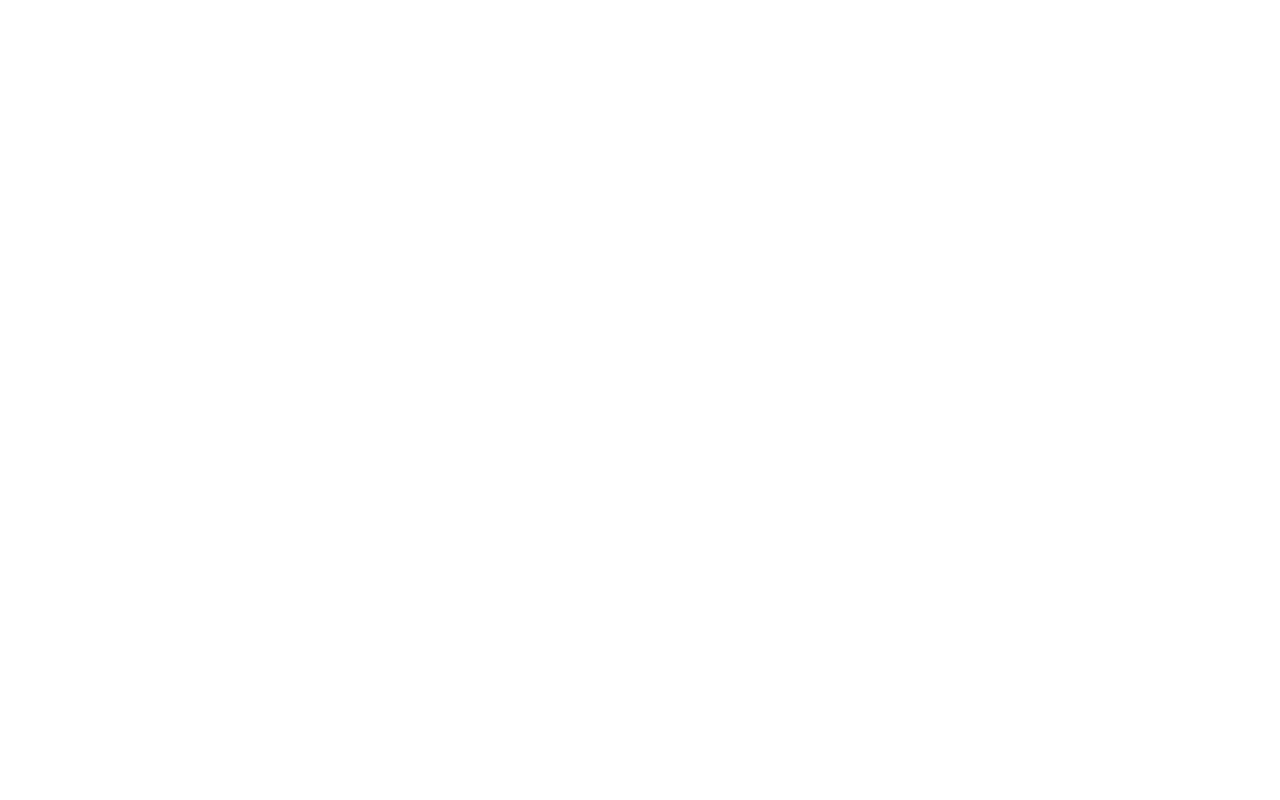
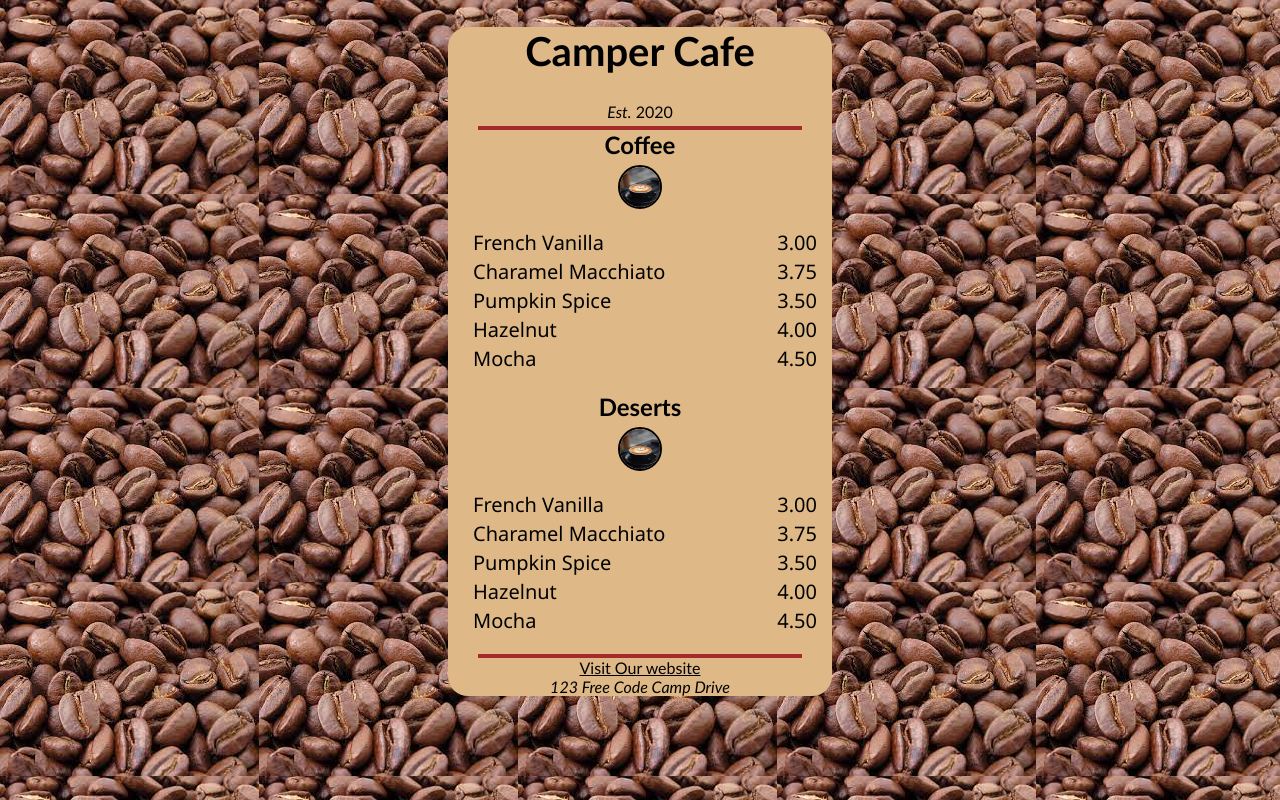
Before and after one commit to bsf2000650/2-CamperCafeMenu_FCC_Project_2, a plain HTML site: page index.html in a window 1280 px wide. Drawn offline with Linux system fonts and the light colour scheme.

Commit message:
Completed Project - 2 | Title: CamperCafeMenu

```diff
--- a/index.html
+++ b/index.html
@@ -6,15 +6,64 @@
     <meta name="viewport" content="width=device-width, initial-scale=1.0">
     <title>Camper Cafe Menu</title>
     <link rel="stylesheet" href="style.css">
-    <style>
-        body{
-            margin: 0;
-            padding: 0;
-            background: url();
-        }
-    </style>
 </head>
 <body>
+    <div class="container">
+        <h1>Camper Cafe</h1>
+        <p class="established"> <em>Est.</em> 2020</p>
+        <hr>
+        <h3>Coffee</h3>
+        <img src="/images/coffee-cup.jpg">
+        <div class="menu_desc">
+            <div class="items">
+                <ul class="ulItems">
+                    <li>French Vanilla</li>
+                    <li>Charamel Macchiato</li>
+                    <li>Pumpkin Spice</li>
+                    <li>Hazelnut</li>
+                    <li>Mocha</li>
+                </ul>
+            </div>
+            <div class="prices">
+                <ul class="ulPrices">
+                    <li>3.00</li>
+                    <li>3.75</li>
+                    <li>3.50</li>
+                    <li>4.00</li>
+                    <li>4.50</li>
+                </ul>
+            </div>
+        </div>
+        <h3>Deserts</h3>
+        <img src="/images/coffee-cup.jpg">
+        <div class="menu_desc">
+            <div class="items">
+                <ul class="ulItems">
+                    <li>French Vanilla</li>
+                    <li>Charamel Macchiato</li>
+                    <li>Pumpkin Spice</li>
+                    <li>Hazelnut</li>
+                    <li>Mocha</li>
+                </ul>
+            </div>
+            <div class="prices">
+                <ul class="ulPrices">
+                    <li>3.00</li>
+                    <li>3.75</li>
+                    <li>3.50</li>
+                    <li>4.00</li>
+                    <li>4.50</li>
+                </ul>
+            </div>
+        </div>
+        <hr>
+        <div class="footer">
+        <a href="">Visit Our website</a>
+        </div>
+        <address>
+            123 Free Code Camp Drive
+        </address>
+    </div>
 
 </body>
 </html>
--- a/style.css
+++ b/style.css
@@ -0,0 +1,82 @@
+body{
+    margin: 0;
+    padding: 0;
+    background: url(/images/coffee-beans.jpg);
+    font-family:'Gill Sans', 'Gill Sans MT', Calibri, 'Trebuchet MS', sans-serif
+}
+.container{
+    background-color: burlywood;
+    /* border: 2px solid black; */
+    width: 30%;
+    height: auto;
+    margin: 20px auto;
+    border-radius: 20px;
+
+}
+h1, h3{
+    text-align: center;
+    font-weight: 600;
+    font-size: 40px;
+}
+h3{
+    font-size: x-large;
+    margin: 0 auto 6px;
+    /* border: 2px solid black; */
+}
+.established{
+    text-align: center;
+    margin: 5px auto;
+}
+hr{
+    background-color: brown;
+    border: 2px solid brown;
+    margin: auto 30px;
+}
+img{
+    width: 40px;
+    height: 40px;
+    border-radius: 30px;
+    margin: auto;
+    border: 2px solid black;
+    display: block;
+}
+.ulItems{
+    margin: 20px -15px;
+}
+.ulPrices{
+    margin: 20px 15px;
+}
+/* ul.items{
+    margin: 10px 490px 10px -30px;
+}
+ul.prices{
+    margin: 10px -21px 10px -490px;
+} */
+.menu_desc{
+    display: flex;
+    justify-content: space-between;
+    font-family: 'Segoe UI', Tahoma, Geneva, Verdana, sans-serif;
+    font-size: 20px;
+}
+.bottom-line{
+    margin-top: 25px;
+}
+li{
+    list-style: none;
+    margin: 2px 0px;
+}
+.items, .prices{
+    /* border: 2px solid black; */
+    display: inline-block;
+}
+.footer{
+    text-align: center;
+}
+a{
+    /* text-decoration: none; */
+    color: black;
+}
+address{
+    text-align: center;
+    text-decoration: none;
+}
```
